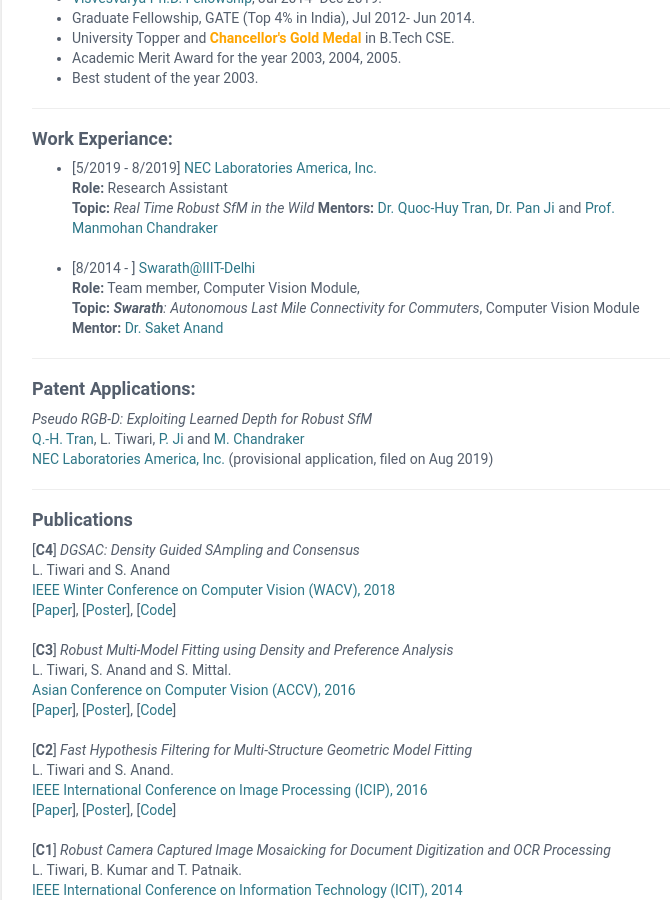
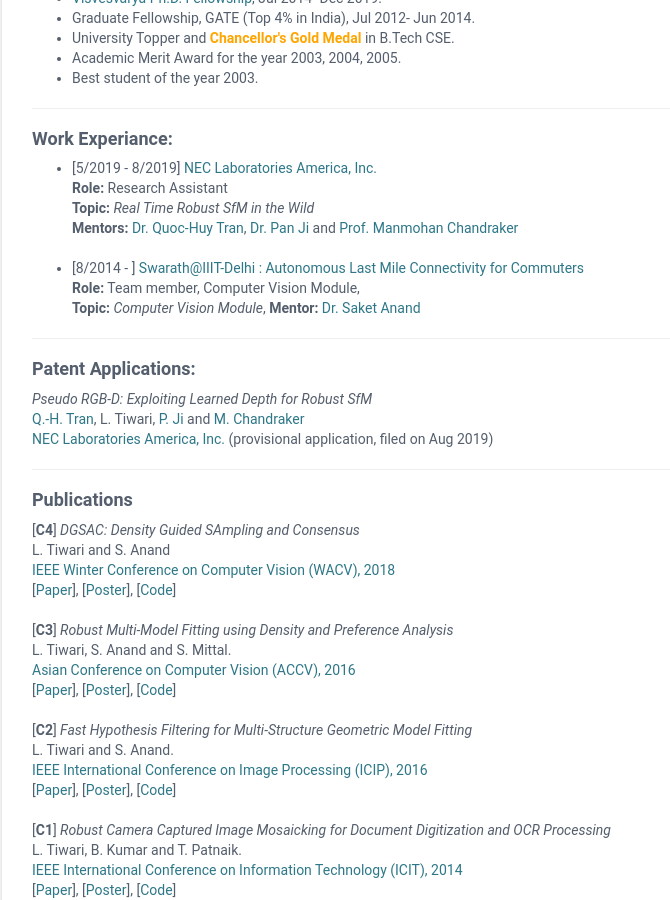
Before and after one commit to lokender/lokender.github.io, a Jekyll site: the page built from index.html, in a window 1280 px wide and 900 px high, scrolled down 614 px. Shown: the whole window, without its empty margins (288-958 px from the left). Built offline with Jekyll 4.4.1, drawn with Linux system fonts in a browser that asks for light colours.

Commit message:
Update aboutme.html
u

```diff
--- a/_includes/aboutme.html
+++ b/_includes/aboutme.html
@@ -31,12 +31,12 @@
 <ul>
 	<li>[5/2019 - 8/2019] <a href="http://www.nec-labs.com/research-departments/media-analytics/media-analytics-people">NEC Laboratories America, Inc.</a> </br>
 	<b>Role:</b> Research Assistant  </br>
-<b>Topic:</b> <i>Real Time Robust SfM in the Wild</i>
+<b>Topic:</b> <i>Real Time Robust SfM in the Wild</i> </br>
         <b>Mentors: </b><a href="http://www.nec-labs.com/quoc-huy-tran">Dr. Quoc-Huy Tran</a>, <a href="http://www.nec-labs.com/pan-ji">Dr. Pan Ji</a> and <a href="https://cseweb.ucsd.edu/~mkchandraker/">Prof. Manmohan Chandraker</a> </li>
 </br>
-<li>[8/2014 - ]  <a href="https://www.facebook.com/swarathatiiitd/">Swarath@IIIT-Delhi</a> </br>
+<li>[8/2014 - ]  <a href="https://www.facebook.com/swarathatiiitd/">Swarath@IIIT-Delhi : Autonomous Last Mile Connectivity for Commuters </a> </br>
 <b>Role:</b> Team member, Computer Vision Module, </br>
-<b>Topic:</b> <i><b>Swarath</b>: Autonomous Last Mile Connectivity for Commuters</i>, Computer Vision Module
+<b>Topic:</b> <i>Computer Vision Module</i>,
 <b>Mentor:</b><a href="https://faculty.iiitd.ac.in/~anands/"> Dr. Saket Anand </a></li>
 </ul>
 
```
